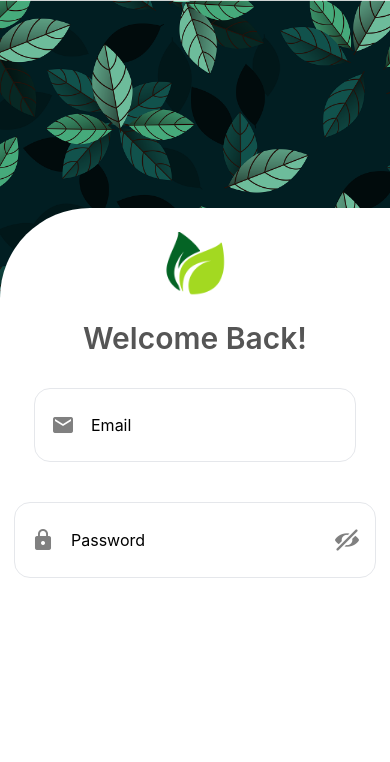
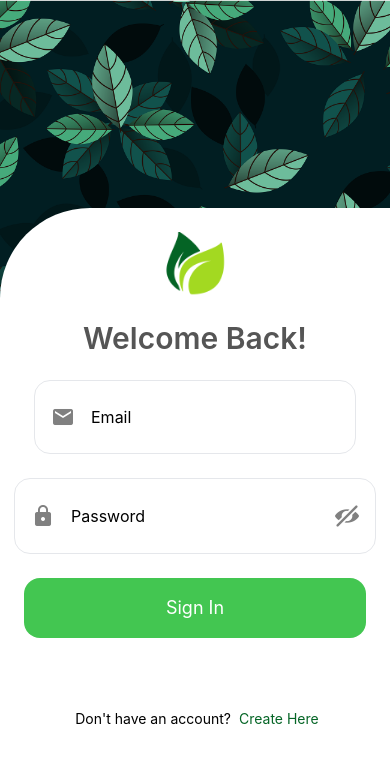
Before and after one commit to Orizaaaaa/chat-app, a React Native app: screen /login in a window 390 px wide. Shown: the top 762 px of the page. Built offline with nearby package versions, Linux system fonts and the light colour scheme.

Commit message:
finish create page login

```diff
--- a/components/UserInput.tsx
+++ b/components/UserInput.tsx
@@ -21,7 +21,7 @@ const UserInput = ({ value, placeholder, onChangeText, isPass }: Props) => {
         }
     }
     return (
-        <View className='border rounded-2xl px-4 py-6 flex-row items-center justify-between space-x-4 my-2 border-gray-200 '  >
+        <View className='border rounded-2xl px-4 py-6 flex-row items-center justify-between space-x-4  border-gray-200 '  >
             <MaterialIcons name={icons(placeholder)} size={24} color="gray" />
             <TextInput className='flex-1 text-base Text-PrimaryText' placeholder={placeholder} value={value} onChangeText={onChangeText}
                 secureTextEntry={showPass} autoCapitalize='none' />
--- a/screens/login/LoginScreen.tsx
+++ b/screens/login/LoginScreen.tsx
@@ -1,8 +1,11 @@
-import { View, Text, Image, Dimensions } from 'react-native'
-import React, { useState } from 'react'
+import { View, Text, Image, Dimensions, TouchableOpacity } from 'react-native'
+import React, { ReactNode, useState } from 'react'
 import UserInput from '../../components/UserInput'
+import { useNavigation } from '@react-navigation/native'
 
 const LoginScreen = () => {
+
+    const navigation: any = useNavigation();
     const screenWidth = Math.round(Dimensions.get("window").width)
 
     const [formData, setFormData] = useState({
@@ -13,8 +16,6 @@ const LoginScreen = () => {
     const handleChange = (name: string, text: string) => {
         setFormData({ ...formData, [name]: text });
     };
-
-
 
     return (
         <View className='flex-1 items-center justify-start' >
@@ -31,6 +32,19 @@ const LoginScreen = () => {
                     <UserInput placeholder='Password' value={formData.password} onChangeText={(text) => handleChange('password', text)} isPass={true} />
                 </View>
 
+                <TouchableOpacity className='w-full px-4 py-2 rounded-2xl my-3 bg-primary flex items-center justify-center  ' >
+                    <Text className='py-2 text-lg text-white' >
+                        Sign In
+                    </Text>
+                </TouchableOpacity>
+
+                <View className='flex w-full py-12 flex-row items-center justify-center space-x-2' >
+                    <Text> Don't have an account?</Text>
+                    <TouchableOpacity onPress={() => navigation.navigate("signup")}>
+                        <Text className='text-primaryBold ' >Create Here</Text>
+                    </TouchableOpacity>
+                </View>
+
             </View>
         </View>
     )
--- a/tailwind.config.js
+++ b/tailwind.config.js
@@ -11,6 +11,9 @@ module.exports = {
         primary: "#43C651",
         primaryBold: "#056526",
         primaryText: "#555",
+      },
+      backgroundColor: {
+        primary: "#43C651",
       }
     },
   },
```
